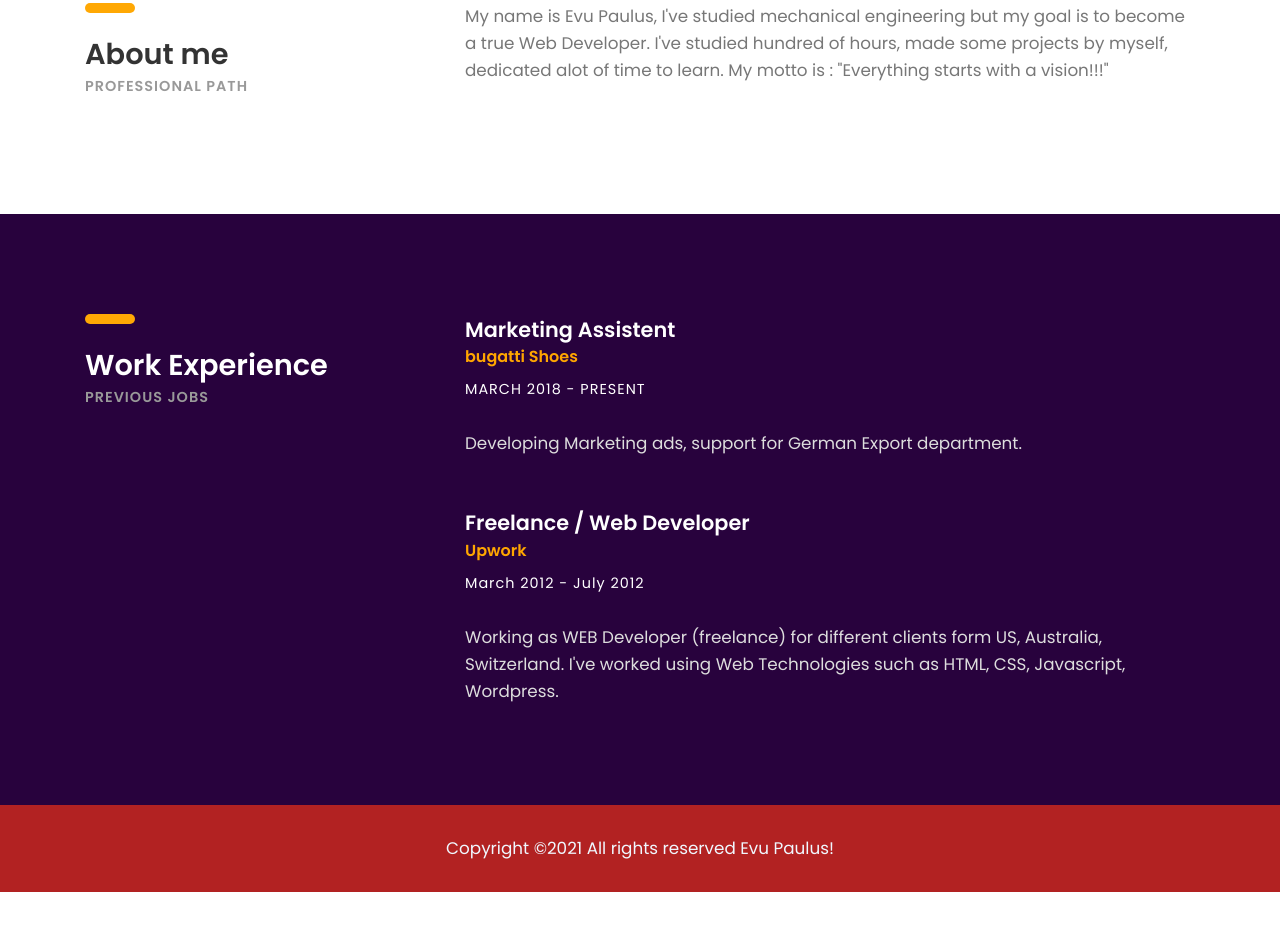
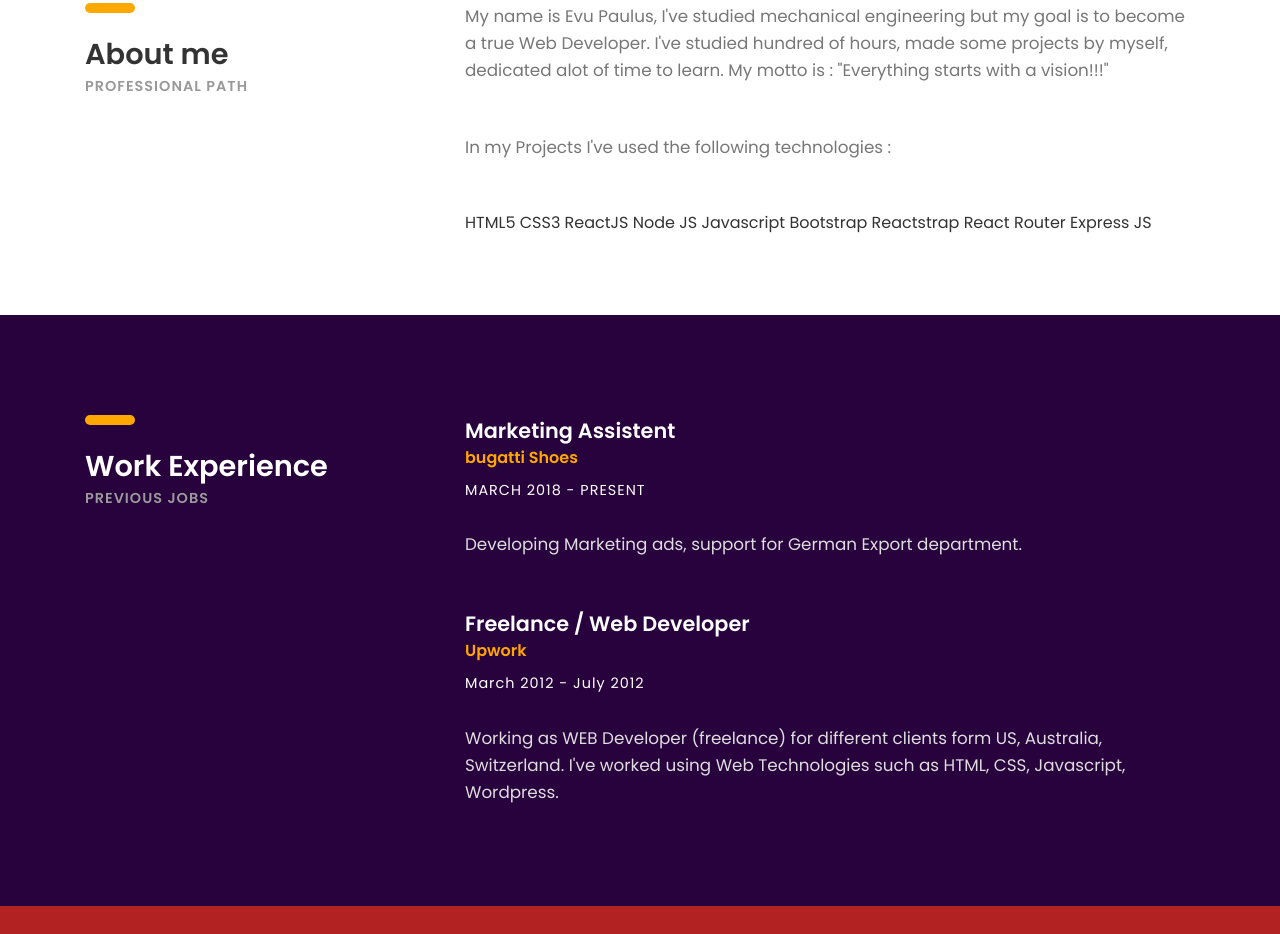
Before and after one commit to paulus1991/EvuPaulusportfolio, a plain HTML site: page index.html in a window 1280 px wide. Shown: the part 1669-2603 px from the top of the page. Before the commit the page ends 2561 px from the top, so only its background shows below. Drawn offline with nearby package versions, Linux system fonts and the light colour scheme; files whose address does not match are found by name.

Commit message:
Update index.html

```diff
--- a/index.html
+++ b/index.html
@@ -186,7 +186,19 @@
 				<div class="col-sm-8">
 					<p class="margin-b-50">My name is Evu Paulus, I've studied mechanical engineering but my goal is to become a true Web Developer. I've studied hundred of hours, made some projects by myself, dedicated alot of time to learn.
                     My motto is : "Everything starts with a vision!!!"</p>
+					<p class ="margin-b-50">
+					In my Projects I've used the following technologies :
+						<li>HTML5</li>
+						<li>CSS3</li>
+						<li>ReactJS</li>
+						<li>Node JS</li>
+						<li>Javascript</li>
+						<li>Bootstrap</li>
+						<li>Reactstrap</li>
+						<li>React Router</li>
+						<li>Express JS</li>
 
+					</p>
 					<div class="row">
 						<div class="col-sm-6 col-md-6 col-lg-3">
 							<div class="radial-prog-area margin-b-30">
```
